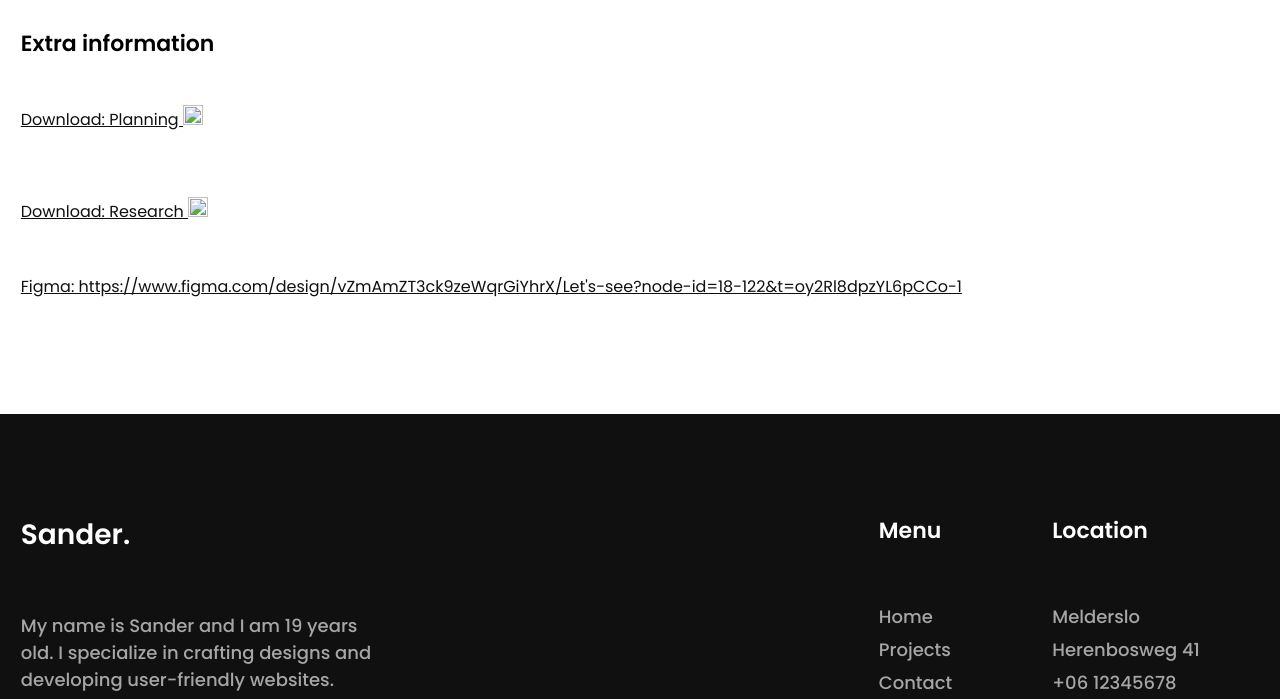
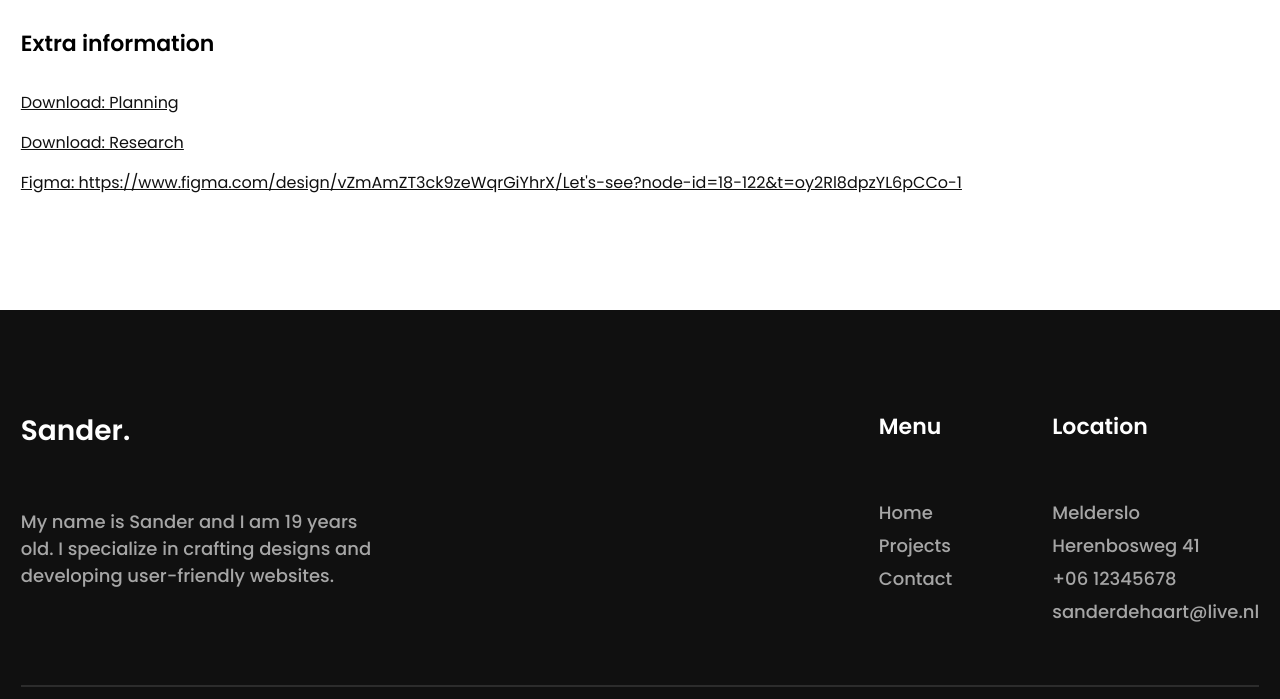
Before and after one commit to sanderdehaar/portfolio, a plain HTML site: page projectx.html in a window 1280 px wide. Shown: the part 10047-10746 px from the top of the page. Drawn offline with nearby package versions, Linux system fonts and the light colour scheme; a script that the page names is missing.

Commit message:
Updated extra information

```diff
--- a/projectx.html
+++ b/projectx.html
@@ -186,12 +186,8 @@
                             me deal with problems, make new ideas, and stay good at a job that is always changing. In the end, doing these things will help me make great web pages and do well in my job for a long time.
                         </p>
                         <h2>Extra information</h2>
-                        <a href="/assets/img/projects/projectx/project_x.docx" download>Download: Planning
-                            <img src="/assets/img/projects/projectx/project_x.docx">
-                        </a>
-                        <a href="/assets/img/projects/projectx/project_x_research.docx" download>Download: Research
-                            <img src="/assets/img/projects/projectx/project_x_research.docx">
-                        </a>
+                        <a href="/assets/img/projects/projectx/project_x.docx" target="_blank">Download: Planning</a>
+                        <a href="/assets/img/projects/projectx/project_x_research.docx" target="_blank">Download: Research</a>
                         <a href="https://www.figma.com/design/vZmAmZT3ck9zeWqrGiYhrX/Let's-see?node-id=18-122&t=oy2Rl8dpzYL6pCCo-1">Figma: https://www.figma.com/design/vZmAmZT3ck9zeWqrGiYhrX/Let's-see?node-id=18-122&t=oy2Rl8dpzYL6pCCo-1</a>
                     </article>
                 </div>
```
